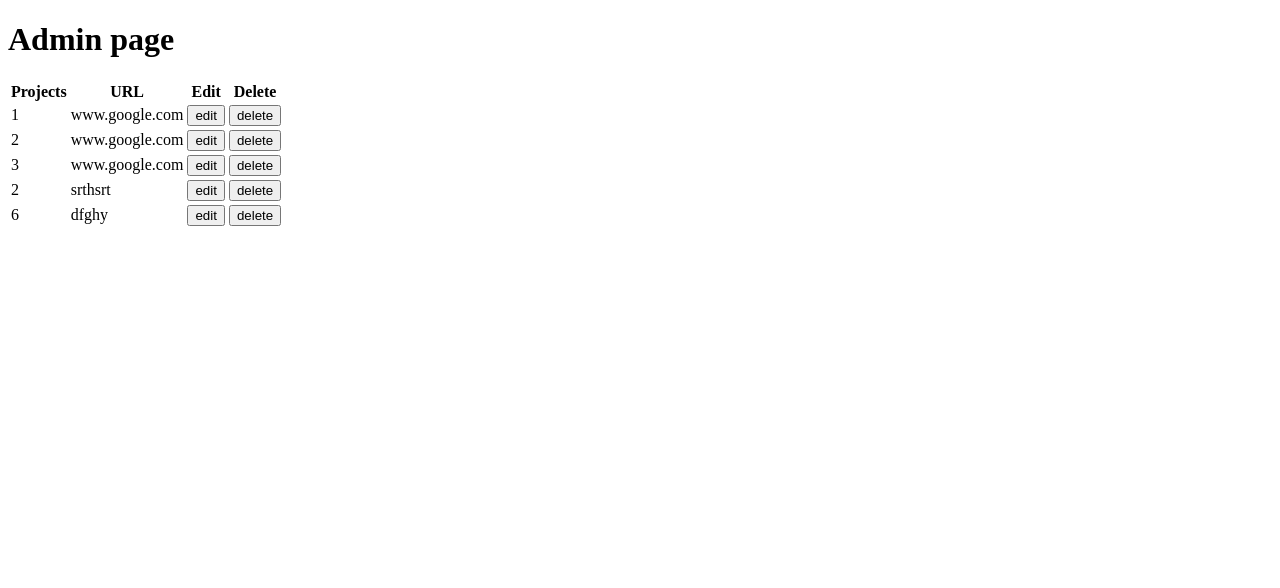
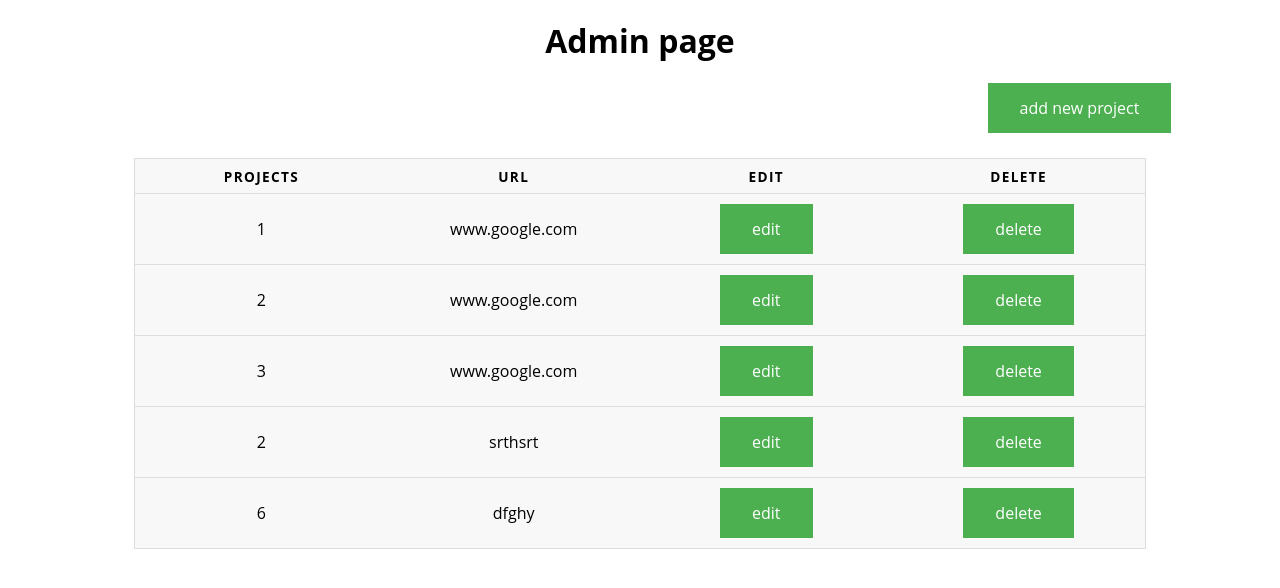
Before and after one commit to lucyholubova/portfolio, a PHP site: page /portfolio-edit/Panel.php in a window 1280 px wide. Shown: the top 588 px of the page. Run offline with PHP 8.4, Linux system fonts and the light colour scheme; data comes from the database, SQL or seed files in the repository; both versions use the stored data as it was after the commit.

Commit message:
added css to admin panel and created add new project button and site

```diff
--- a/portfolio-edit/Panel.php
+++ b/portfolio-edit/Panel.php
@@ -10,16 +10,25 @@ $result = $query->fetchAll();
 <html lang="en">
 <head>
     <meta charset="UTF-8">
+<link rel="stylesheet" href="panel.css">
 <body>
 
 <h1> Admin page </h1>
+
+<body>
+<?php
+echo '
+<div class="addNewProject"*> <a href="panel.html"><input type="submit" value="add new project"></a></div>';
+?>
+</body>
+
 <table>
     <thead>
         <tr>
             <th> Projects </th>
             <th> URL </th>
             <th> Edit </th>
-            <th> Delete</th>
+            <th> Delete </th>
         </tr>
     </thead>
     <tbody>
@@ -28,9 +37,10 @@ $result = $query->fetchAll();
         echo '<tr><td>' . $project['name'] . '</td>';
         echo '<td>' . $project['url'] . '</td>';
         echo '<td> <input class="edit" type="submit" value="edit"</td>';
-        echo '<td> <input class="deletet" type="submit" value="delete"</td>';
+        echo '<td> <input class="delete" type="submit" value="delete"</td>';
 
     }
+
     ?>
     </tbody>
 
@@ -38,39 +48,5 @@ $result = $query->fetchAll();
 </table>
 
 
-<!--    <div class="1">-->
-<!--        <li> 1-->
-<!--        <a>www.google.com</a>-->
-<!--        <button type="button1" id="eddit"-->
-<!--        </button>-->
-<!--        Edit-->
-<!--        <button type="button2" id="eddit"-->
-<!--        </button>-->
-<!--        Delete-->
-<!--        </li>-->
-<!--        </div>-->
-<!---->
-<!--        <div class="2">-->
-<!--            <li> 2 </li-->
-<!--        ><a>www.google.com</a>-->
-<!--        <button type="button1" id="eddit"-->
-<!--        </button>-->
-<!--        Edit-->
-<!--        <button type="button2" id="eddit"-->
-<!--        </button>-->
-<!--        Delete-->
-<!--        </div>-->
-<!---->
-<!--        <div class="3">-->
-<!--            <li> 3 </li-->
-<!--        ><a>www.google.com</a>-->
-<!--        <button type="button1" id="eddit"-->
-<!--        </button>-->
-<!--        Edit-->
-<!--        <button type="button2" id="eddit"-->
-<!--        </button>-->
-<!--        Delete-->
-<!--        </div>-->
-<!--div-->
 </head>
 </body>
--- /dev/null
+++ b/portfolio-edit/panel.css
@@ -0,0 +1,103 @@
+* {
+       font-family: "Open Sans", sans-serif;
+       line-height: 1.25;
+   }
+
+h1 {
+    text-align: center;
+}
+
+table {
+    border: 1px solid #ccc;
+    border-collapse: collapse;
+    margin: 0 auto;
+    width: 80%;
+    table-layout: fixed;
+}
+
+table tr {
+    background-color: #f8f8f8;
+    border: 1px solid #ddd;
+    padding: .35em;
+}
+
+table th,
+table td {
+    padding: .625em;
+    text-align: center;
+}
+
+table th {
+    font-size: .85em;
+    letter-spacing: .1em;
+    text-transform: uppercase;
+}
+
+input[type=submit] {
+    background-color: #4CAF50; /* Green */
+    border: none;
+    color: white;
+    padding: 15px 32px;
+    text-align: center;
+    text-decoration: none;
+    display: inline-block;
+    font-size: 16px;
+}
+
+.delete {
+    background-color: #FF0000;
+}
+
+.addNewProject{
+   margin-left: 77.5%;
+    margin-bottom: 2%;
+
+}
+@media screen and (max-width: 600px) {
+    table {
+        border: 0;
+    }
+
+    table caption {
+        font-size: 1.3em;
+    }
+
+    table thead {
+        border: none;
+        clip: rect(0 0 0 0);
+        height: 1px;
+        margin: -1px;
+        overflow: hidden;
+        padding: 0;
+        position: absolute;
+        width: 1px;
+    }
+
+    table tr {
+        border-bottom: 3px solid #ddd;
+        display: block;
+        margin-bottom: .625em;
+    }
+
+    table td {
+        border-bottom: 1px solid #ddd;
+        display: block;
+        font-size: .8em;
+        text-align: right;
+    }
+
+    table td::before {
+        /*
+        * aria-label has no advantage, it won't be read inside a table
+        content: attr(aria-label);
+        */
+        content: attr(data-label);
+        float: left;
+        font-weight: bold;
+        text-transform: uppercase;
+    }
+
+    table td:last-child {
+        border-bottom: 0;
+    }
+}
```
Also changed, not shown: db/Project_2_2019-03-19.sql (added, +57 -0 lines), portfolio-edit/add-new-project.php (added, +23 -0 lines), portfolio-edit/panel.html (+15 -0 lines).
